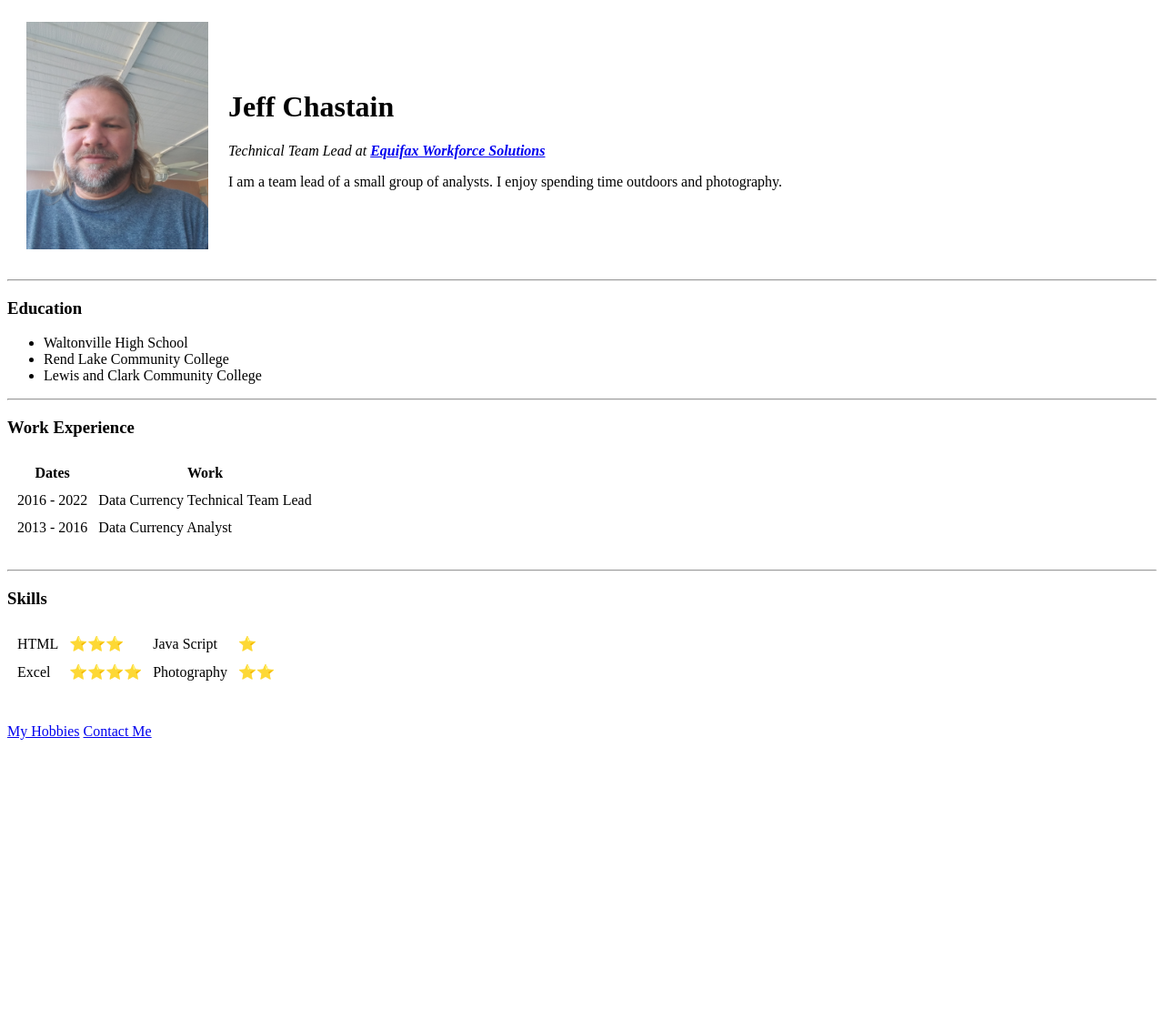
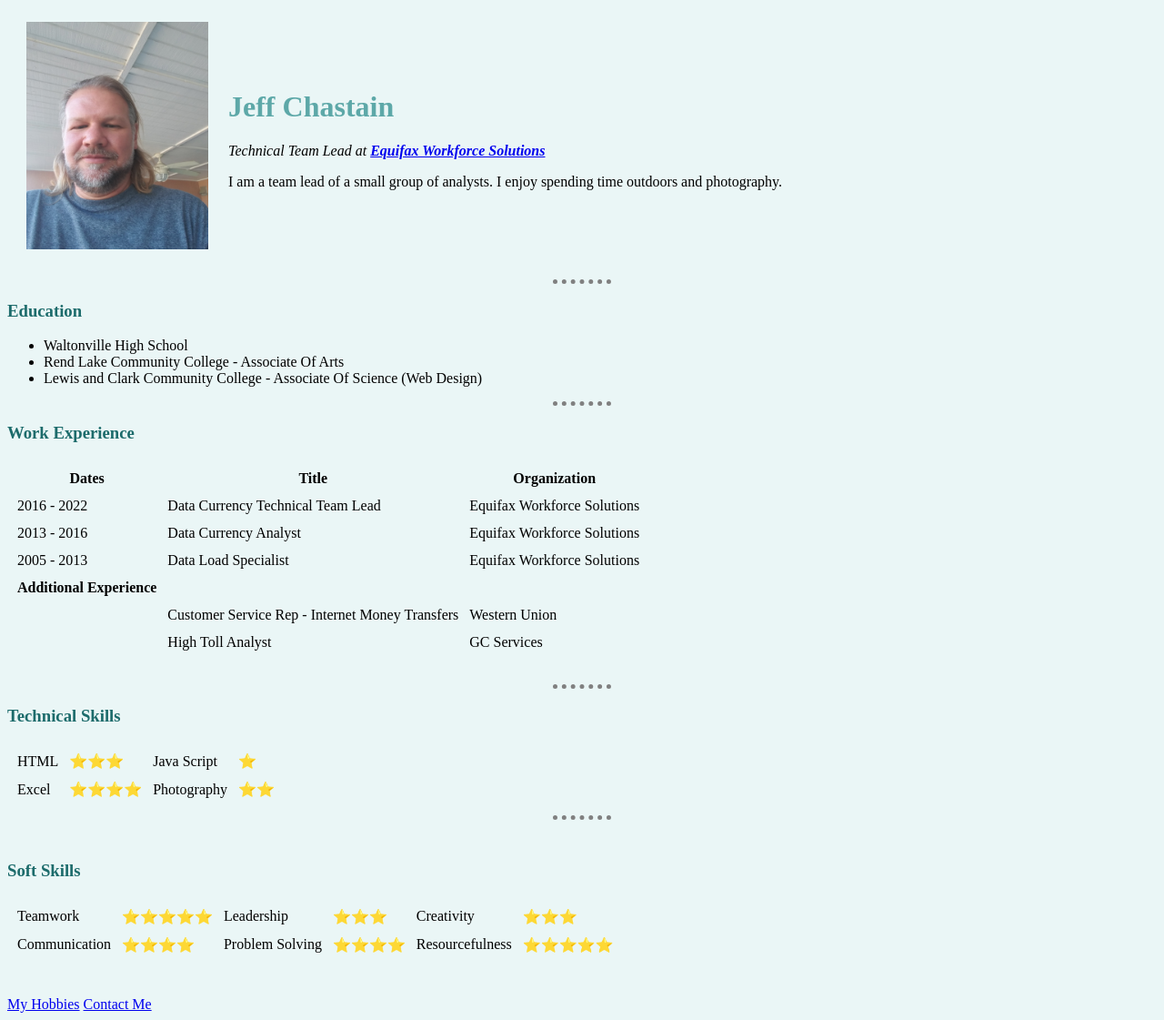
Before and after one commit to jeffchastain/cv, a plain HTML site: page index.html in a window 1280 px wide. Shown: the part 5-1126 px from the top of the page at 91% size. Before the commit the page ends 826 px from the top, so only its background shows below. Drawn offline with Linux system fonts and the light colour scheme.

Commit message:
Add files via upload
Adding new batch of files... Will need to change reference on css link

```diff
--- /dev/null
+++ b/css/styles.css
@@ -0,0 +1,15 @@
+body {
+    background-color: #EAF6F6;  ;
+    }
+hr {
+    border-style: dotted none none ;
+    border-color: grey;
+    border-width: 5px;
+    width: 5%;
+}
+h1 {
+color: #5da8a8;
+}
+h3 {
+    color: #1c6b6b;
+}
--- a/index.html
+++ b/index.html
@@ -3,8 +3,10 @@
 <head>
     <meta charset="UTF-8">
     <title>Jeff's Personal Site</title>
+    <link rel="stylesheet" href="css/styles.css">
 </head>
 <body>
+
     <table cellspacing="20">
 <tr>
     <td>
@@ -22,8 +24,8 @@
     <h3>Education</h3>
     <ul>
         <li>Waltonville High School</li>
-        <li>Rend Lake Community College</li>
-        <li>Lewis and Clark Community College</li>
+        <li>Rend Lake Community College - Associate Of Arts</li>
+        <li>Lewis and Clark Community College - Associate Of Science (Web Design)</li>
     </ul>
 
 <hr>
@@ -32,23 +34,48 @@
         <thead>
             <tr>
                 <th>Dates</th>
-                <th>Work</th>
+                <th>Title</th>
+                <th>Organization</th>
             </tr>
         </thead>
         <tbody>
         <tr>
             <td>2016 - 2022</td>
             <td>Data Currency Technical Team Lead </td>
+            <td>Equifax Workforce Solutions</td>
         </tr>
         <tr>
             <td>2013 - 2016</td>
             <td>Data Currency Analyst</td>
+            <td>Equifax Workforce Solutions</td>
+        </tr>
+        <tr>
+            <td>2005 - 2013</td>
+            <td>Data Load Specialist</td>
+            <td>Equifax Workforce Solutions</td>
+        </tr>
+
+        <tr>
+            <td><strong>Additional Experience</strong></td>
+            <td></td>
+            <td></td>
+        </tr>
+
+        <tr>
+            <td></td>
+            <td>Customer Service Rep - Internet Money Transfers</td>
+            <td>Western Union</td>
+        </tr>
+        <tr>
+            <td></td>
+            <td>High Toll Analyst</td>
+            <td>GC Services</td>
         </tr>
     </tbody>
     </table>
 <br>
 <hr>
-<h3>Skills</h3>
+<h3>Technical Skills</h3>
 
 
 
@@ -64,6 +91,26 @@
 
 </table>
 
+<hr>
+<br>
+<h3>Soft Skills</h3>
+
+
+
+<table cellspacing="10">
+        <tr>
+            <td>Teamwork</td><td>⭐⭐⭐⭐⭐</td>
+            <td>Leadership</td><td>⭐⭐⭐</td>
+            <td>Creativity </td><td>⭐⭐⭐</td>
+        </tr>
+        <tr>
+            <td>Communication</td><td>⭐⭐⭐⭐</td>
+            <td>Problem Solving</td><td>⭐⭐⭐⭐</td>
+            <td>Resourcefulness</td><td>⭐⭐⭐⭐⭐</td>
+        </tr>
+
+</table>
+
     <br>
     <br>
 
```
Also changed, not shown: contact.html (+1 -0 lines), hobbies.html (+1 -0 lines).
